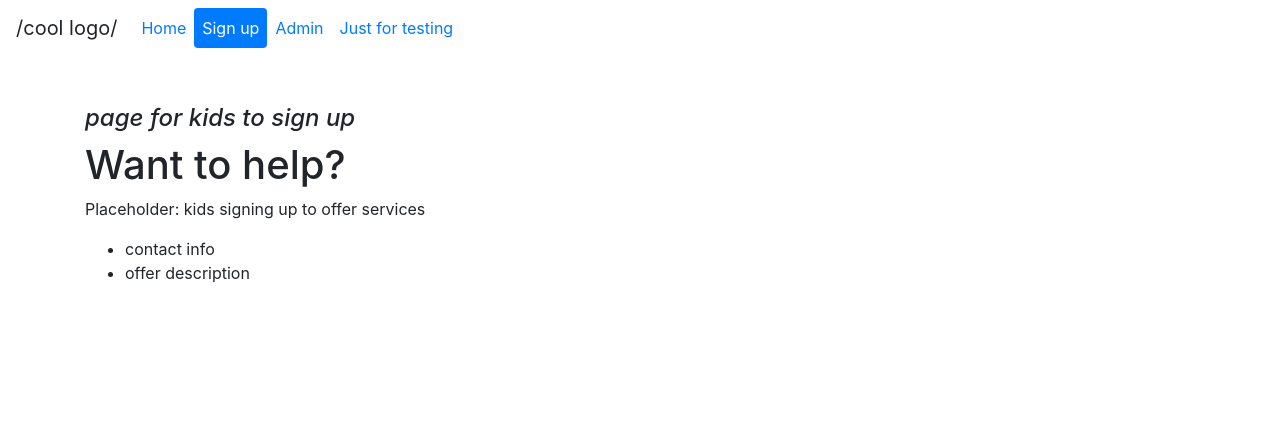
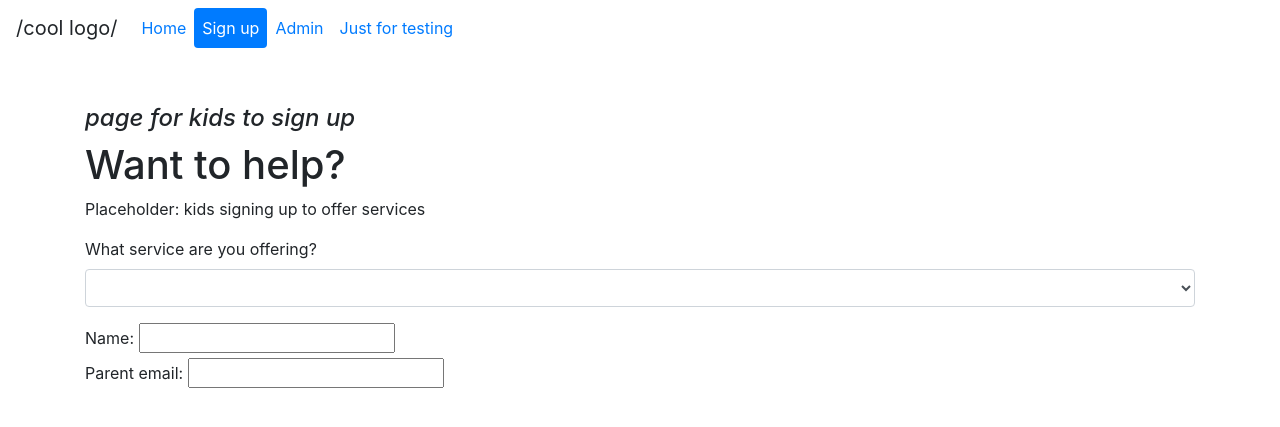
Before and after one commit to CoolidgeCornerSchool/helperbees, a Jekyll site: the page built from signup.html, in a window 1280 px wide. Shown: the top 427 px of the page. Built offline with Jekyll 4.4.1, drawn with Linux system fonts in a browser that asks for light colours; nearby versions of some CDN libraries.

Commit message:
add dropdown, name, parent email to sign up form

```diff
--- a/signup.html
+++ b/signup.html
@@ -11,7 +11,19 @@ layout: default
 
 <p>Placeholder: kids signing up to offer services</p>
 
-<ul>
-  <li>contact info</li>
-  <li>offer description</li>
-</ul>
+<form>
+  <div class="form-group">
+    <label for="exampleFormControlSelect1">What service are you offering?</label>
+    <select class="form-control" id="services-dropdown"> </select>
+  </div>
+  <div>
+    <label for="name">Name:</label>
+    <input type="text" id="name" name="name">
+  </div>
+  <div>
+    <label for="parent_email">Parent email:</label>
+    <input type="text" id="parent_email" name="parent_email">
+  </div>
+</form>
+
+<script src="assets/js/main.js"></script>
```
